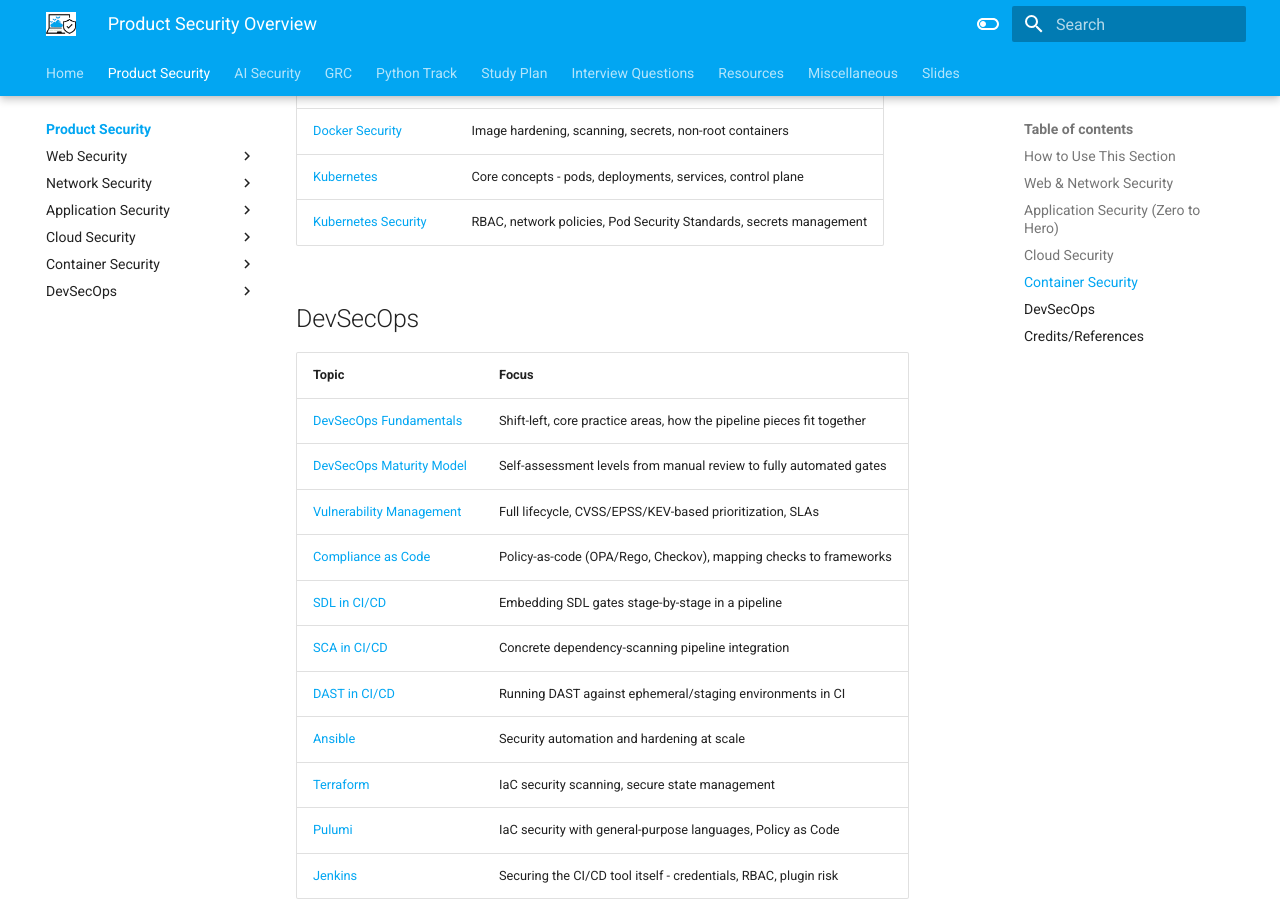
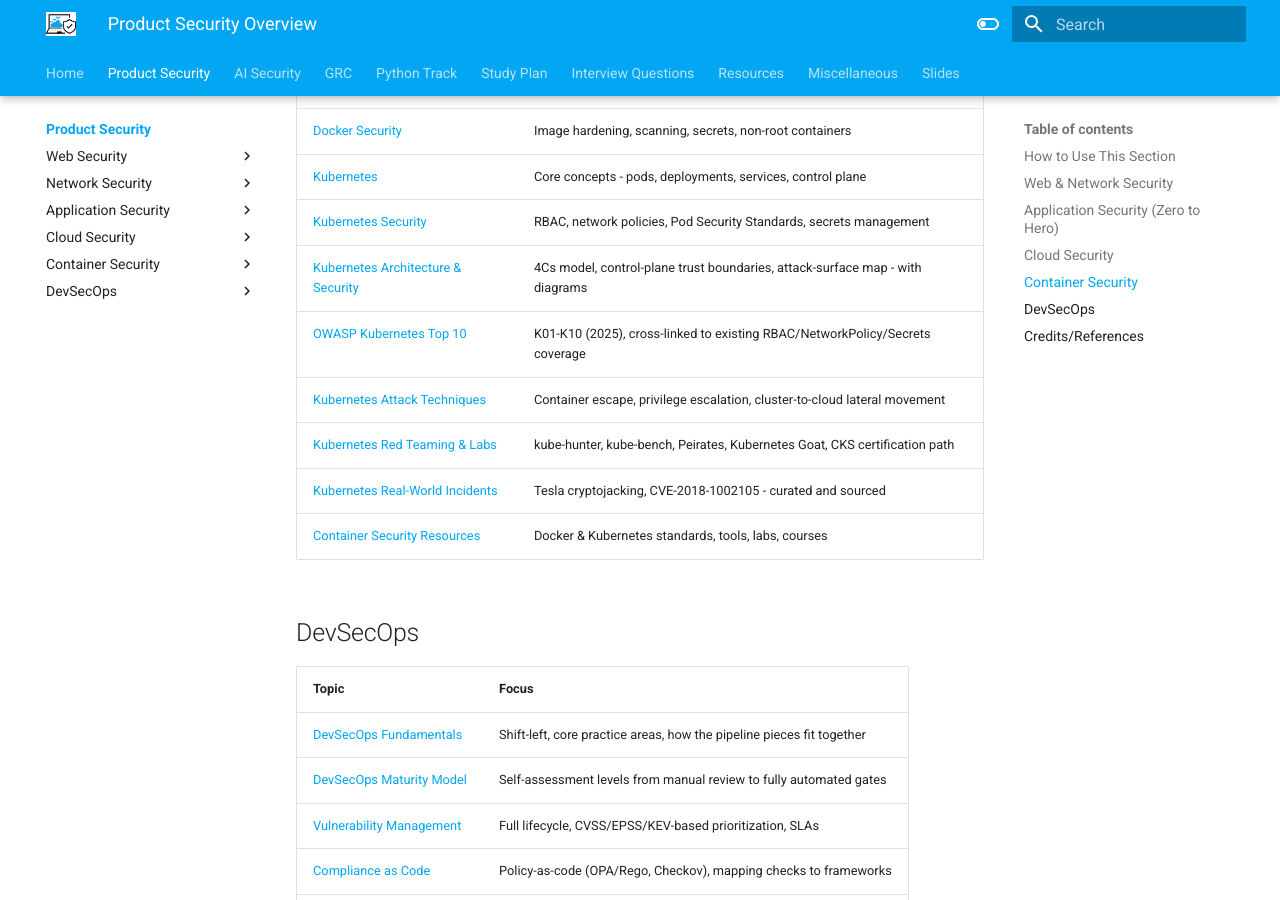
Before and after one commit to jassics/CybercloudLearning, an MkDocs documentation site: the page built from docs/product-security/index.md, in a window 1280 px wide and 900 px high, scrolled down 2554 px. Built offline with MkDocs 1.6.1 and Material for MkDocs 9.7.7, drawn with Linux system fonts in a browser that asks for light colours.

Commit message:
Wire 6 new Kubernetes security pages into nav and Product Security index
Expand Container Security with a Kubernetes-specific zero-to-hero
track: architecture (4Cs, trust boundaries, attack-surface map with
diagrams), OWASP Kubernetes Top 10:2025 (K01-K10, verified), attack
techniques (container escape, privilege escalation, cluster-to-cloud
lateral movement), real-world incidents (Tesla cryptojacking,
CVE-2018-1002105), red teaming/labs, and a resources hub covering
both Docker and Kubernetes tooling.

Co-Authored-By: Claude Sonnet 5 <noreply@anthropic.com>

```diff
--- a/docs/product-security/index.md
+++ b/docs/product-security/index.md
@@ -61,6 +61,12 @@ A full learning path from web/HTTP fundamentals through architecture-level reaso
 | [Docker Security](container-security/docker-security.md) | Image hardening, scanning, secrets, non-root containers |
 | [Kubernetes](container-security/kubernetes.md) | Core concepts - pods, deployments, services, control plane |
 | [Kubernetes Security](container-security/kubernetes-security.md) | RBAC, network policies, Pod Security Standards, secrets management |
+| [Kubernetes Architecture & Security](container-security/kubernetes-architecture-security.md) | 4Cs model, control-plane trust boundaries, attack-surface map - with diagrams |
+| [OWASP Kubernetes Top 10](container-security/owasp-kubernetes-top10.md) | K01-K10 (2025), cross-linked to existing RBAC/NetworkPolicy/Secrets coverage |
+| [Kubernetes Attack Techniques](container-security/kubernetes-attack-techniques.md) | Container escape, privilege escalation, cluster-to-cloud lateral movement |
+| [Kubernetes Red Teaming & Labs](container-security/kubernetes-red-teaming-labs.md) | kube-hunter, kube-bench, Peirates, Kubernetes Goat, CKS certification path |
+| [Kubernetes Real-World Incidents](container-security/kubernetes-real-world-incidents.md) | Tesla cryptojacking, CVE-2018-1002105 - curated and sourced |
+| [Container Security Resources](container-security/container-security-resources.md) | Docker & Kubernetes standards, tools, labs, courses |
 
 ## DevSecOps
 
--- a/mkdocs.yml
+++ b/mkdocs.yml
@@ -100,6 +100,12 @@ nav:
         - 'Docker Security': product-security/container-security/docker-security.md
         - 'Kubernetes': product-security/container-security/kubernetes.md
         - 'Kubernetes Security': product-security/container-security/kubernetes-security.md
+        - 'Kubernetes Architecture & Security': product-security/container-security/kubernetes-architecture-security.md
+        - 'OWASP Kubernetes Top 10': product-security/container-security/owasp-kubernetes-top10.md
+        - 'Kubernetes Attack Techniques': product-security/container-security/kubernetes-attack-techniques.md
+        - 'Kubernetes Red Teaming & Labs': product-security/container-security/kubernetes-red-teaming-labs.md
+        - 'Kubernetes Real-World Incidents': product-security/container-security/kubernetes-real-world-incidents.md
+        - 'Container Security Resources': product-security/container-security/container-security-resources.md
       - DevSecOps:
         - 'DevSecOps Fundamentals': product-security/devsecops/devsecops-fundamentals.md
         - 'DevSecOps Maturity Model': product-security/devsecops/devsecops-maturity.md
```
